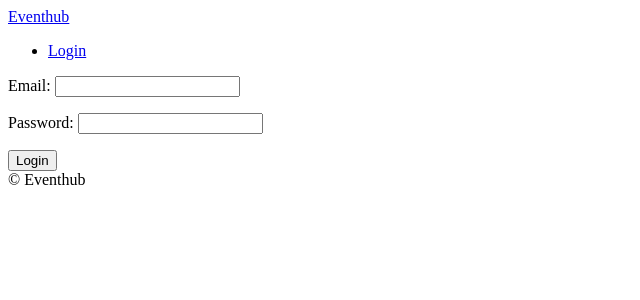
After one commit to missionshrestha/Eventhub, a Django app: page /users/login in a window 1280 px wide. The commit adds this page. Shown: the top 300 px of the page, without its empty margins (0-640 px from the left). Run offline with Django 3.2, Linux system fonts and the light colour scheme.

Commit message:
Implemented email validaion in form

```diff
--- a/config/urls.py
+++ b/config/urls.py
@@ -21,6 +21,7 @@ from django.conf.urls.static import static #It helps us serve static file.
 urlpatterns = [
     path("",include("core.urls",namespace="")),
     path("events/",include("events.urls",namespace="events")),
+    path("users/",include("users.urls",namespace="users")),
     path('admin/', admin.site.urls),
 ]
 
--- a/templates/partials/nav.html
+++ b/templates/partials/nav.html
@@ -1,6 +1,6 @@
     <a href="{% url "core:event" %}">Eventhub</a>
     <ul>
         <li>
-            <a href="#">Login</a>
+            <a href="{% url "users:login" %}">Login</a>
         </li>
     </ul>
--- /dev/null
+++ b/templates/users/login.html
@@ -0,0 +1,17 @@
+{% extends "base.html" %}
+
+{% block page_name %}
+    Login
+{% endblock page_name %}
+
+{% block search-bar %}
+
+{% endblock search-bar %}
+
+{% block content %}
+    <form method="POST" action="{% url "users:login"%}">
+        {% csrf_token %}
+        {{form.as_p}}
+        <button>Login</button>
+    </form>
+{% endblock %}
--- /dev/null
+++ b/users/forms.py
@@ -0,0 +1,17 @@
+from django import forms
+from . import models
+class LoginForm(forms.Form):
+
+    email = forms.EmailField()
+    password = forms.CharField(widget=forms.PasswordInput)
+
+    def clean_email(self):
+        email = self.cleaned_data.get("email")
+        try:
+            models.User.objects.get(username=email)
+            return email
+        except models.User.DoesNotExist:
+            raise forms.ValidationError("User does not exist")
+
+    def clean_password(self):
+        pass
--- /dev/null
+++ b/users/urls.py
@@ -0,0 +1,8 @@
+from django.urls import path
+from . import views
+
+app_name = "users"
+
+urlpatterns = [
+    path("login",views.LoginView.as_view(),name="login")
+]
--- a/users/views.py
+++ b/users/views.py
@@ -1,3 +1,16 @@
+from django.views import View
 from django.shortcuts import render
+from . import forms
 
 # Create your views here.
+class LoginView(View):
+
+    def get(self,request):
+        form = forms.LoginForm()
+        return render(request,"users/login.html",{"form":form})
+
+    def post(self,request):
+        form = forms.LoginForm(request.POST)
+        if form.is_valid():
+            print(form.cleaned_data)
+        return render(request,"users/login.html",{"form":form})
```
